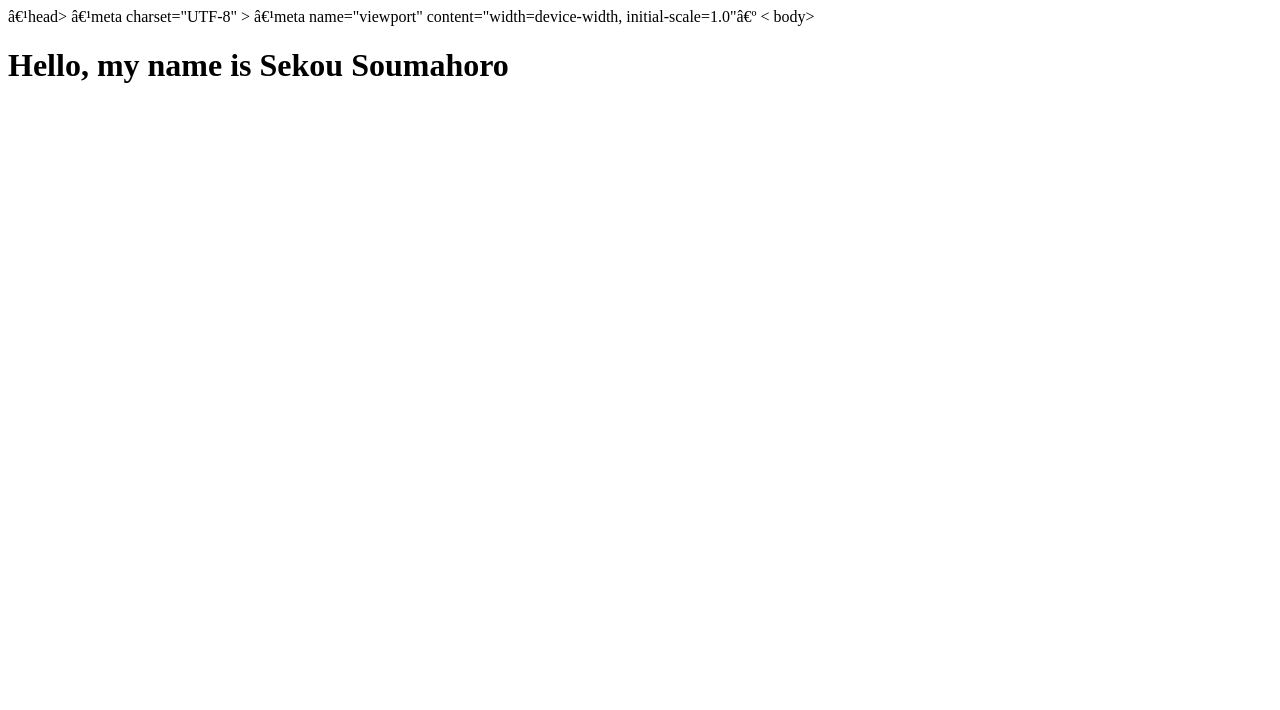
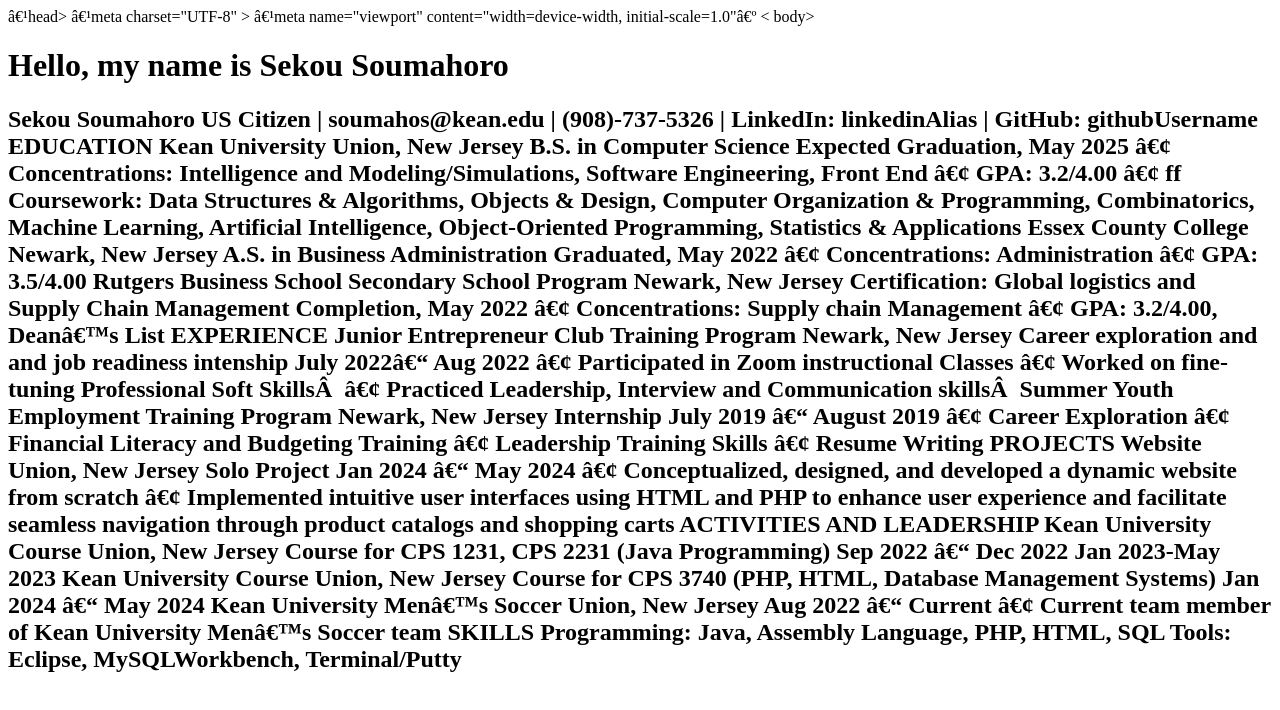
Before and after one commit to ssekou53/CompSci, a plain HTML site: page index.html in a window 1280 px wide. Drawn offline with Linux system fonts and the light colour scheme.

Commit message:
Update index.html

```diff
--- a/index.html
+++ b/index.html
@@ -6,5 +6,73 @@
 </head>
 < body>
 <h1>Hello, my name is Sekou Soumahoro</h1>
+
+  <h2> Sekou Soumahoro
+US Citizen | soumahos@kean.edu | (908)-737-5326 | LinkedIn: linkedinAlias | GitHub: githubUsername
+EDUCATION
+Kean University		                                                                        Union, New Jersey
+B.S. in Computer Science		  Expected Graduation, May 2025
+	•	Concentrations: Intelligence and Modeling/Simulations, Software Engineering, Front End
+	•	GPA: 3.2/4.00
+	•	ff Coursework: Data Structures & Algorithms, Objects & Design, Computer Organization & Programming, Combinatorics, Machine Learning, Artificial Intelligence, Object-Oriented Programming, Statistics & Applications
+
+
+Essex County College	                                                  Newark, New Jersey
+A.S. in Business Administration		         Graduated, May 2022
+	•	Concentrations: Administration
+	•	GPA: 3.5/4.00
+
+
+
+Rutgers Business School Secondary School Program		                 Newark, New Jersey
+Certification: Global logistics and Supply Chain Management		                    Completion, May 2022
+	•	Concentrations: Supply chain Management
+	•	GPA: 3.2/4.00, Dean’s List
+
+
+
+
+
+EXPERIENCE
+Junior Entrepreneur Club Training Program			Newark, New Jersey
+Career exploration and and job readiness intenship			July 2022– Aug 2022
+	•	Participated in Zoom instructional Classes
+	•	Worked on fine-tuning Professional Soft Skills
+	•	Practiced Leadership, Interview and Communication skills
+
+Summer Youth Employment Training Program                                                                               	                      Newark, New Jersey
+Internship	                                                                                                                                                        July 2019 – August 2019
+	•	Career Exploration
+	•	Financial Literacy and Budgeting Training
+	•	Leadership Training Skills
+	•	Resume Writing
+
+
+PROJECTS
+Website				Union, New Jersey
+Solo Project				Jan 2024 – May 2024
+	•	Conceptualized, designed, and developed a dynamic website from scratch
+	•	Implemented intuitive user interfaces using HTML and PHP to enhance user experience and facilitate seamless navigation through product catalogs and shopping carts
+
+
+
+
+
+ACTIVITIES AND LEADERSHIP
+Kean University Course			Union, New Jersey
+Course for CPS 1231, CPS 2231 (Java Programming)			Sep 2022 – Dec 2022
+                                                                                                                                                                                              Jan 2023-May 2023
+
+Kean University Course			Union, New Jersey
+Course for CPS 3740 (PHP, HTML, Database Management Systems)			Jan 2024 – May 2024
+
+Kean University Men’s Soccer				Union, New Jersey
+	 			                         Aug 2022 – Current
+	•	Current team member of Kean University Men’s Soccer team
+
+SKILLS
+Programming:  Java, Assembly Language, PHP, HTML, SQL
+Tools:  Eclipse, MySQLWorkbench, Terminal/Putty
+</h2>
 </body>
 </html >
```
